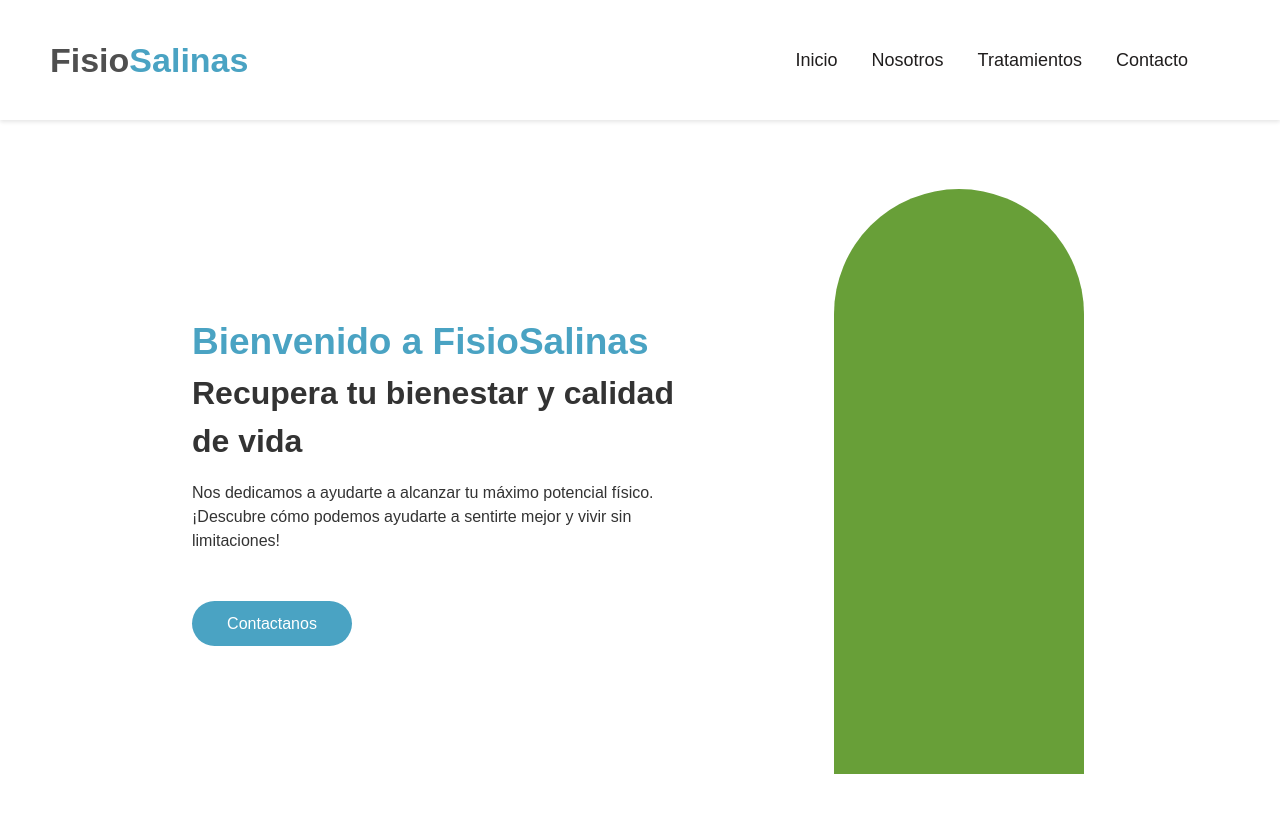
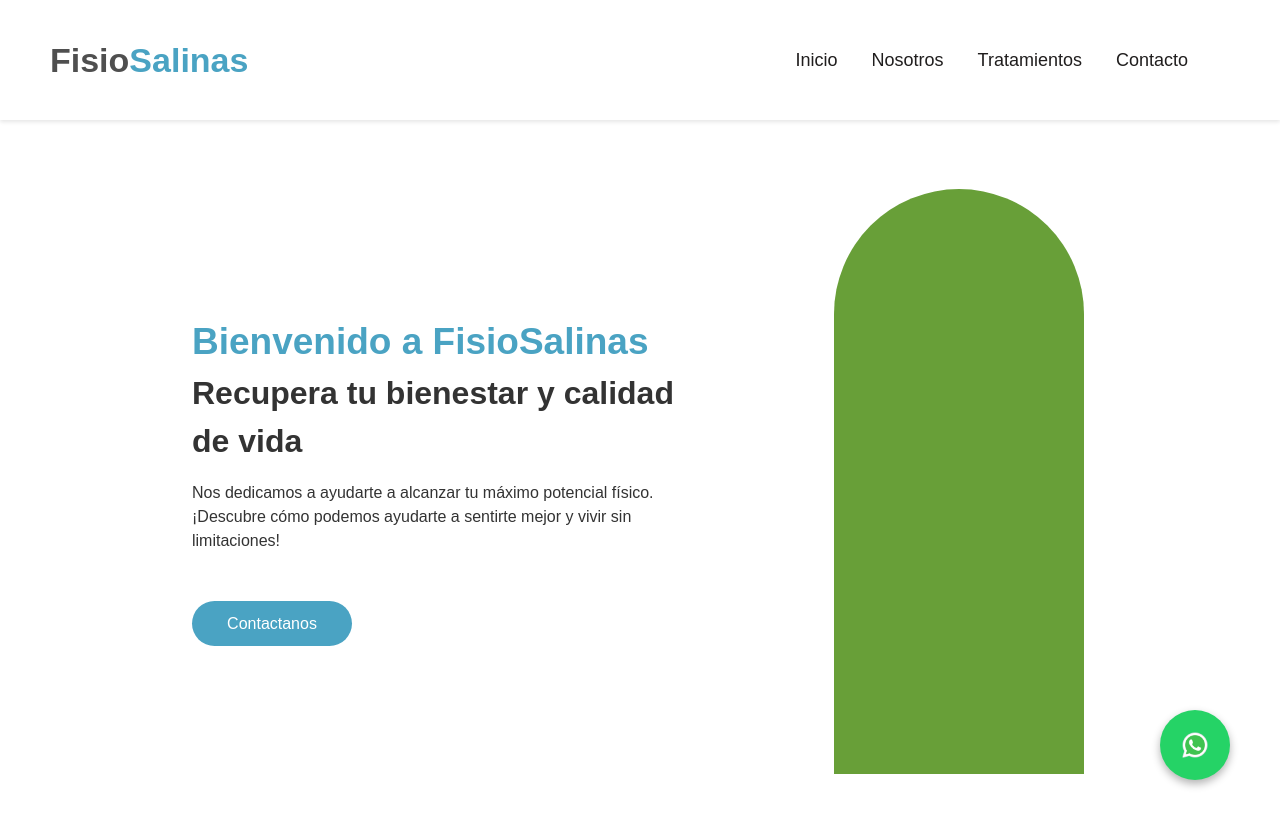
Before and after one commit to urielcamp/FisioSalinas-project, a React (Vite) app: page / in a window 1280 px wide. Shown: the top 826 px of the page. Built offline with nearby package versions, Linux system fonts and the light colour scheme.

Commit message:
implemente el boton de wpp, creeun componente llamado WhatsAppButton que es el boton, luego los estilos y agregue la foto a la carpeta img, el boton ya es funcional, falta agregarle los datos reales

```diff
--- a/src/App.jsx
+++ b/src/App.jsx
@@ -13,11 +13,13 @@ import Hero from './components/Hero.jsx'
 import Info from './components/Info.jsx'
 import Inf from './components/Inf.jsx'
 import Clinics from './components/Clinics.jsx'
+import WhatsAppButton from './components/WhatsAppButton.jsx'
 
 const App = () => {
   return (
     <>
       <Header/>
+      <WhatsAppButton/>
       <Hero/>
       <Info/>
       <About/>
--- /dev/null
+++ b/src/components/WhatsAppButton.jsx
@@ -0,0 +1,23 @@
+import React from 'react'
+
+const WhatsAppButton = () => {
+    const phoneNumber = "59894734954";
+    const message = "Hola, quisiera reservar una sesión de fisioterapia";
+
+return (
+        <a
+        href={`https://wa.me/${phoneNumber}?text=${encodeURIComponent(message)}`}
+        target="_blank"
+        rel="noopener noreferrer"
+        className="whatsapp-button"
+        aria-label="Contactar por WhatsApp"
+        >
+        <img
+            src="/img/wapp.png"
+            alt="WhatsApp"
+        />
+        </a>
+    );
+};
+
+export default WhatsAppButton;
--- /dev/null
+++ b/src/style/_whatsappbutton.scss
@@ -0,0 +1,35 @@
+.whatsapp-button {
+    position: fixed;
+    bottom: 20px;
+    right: 50px;
+    width: 70px;
+    height: 70px;
+    background-color: #25d366;
+    border-radius: 50%;
+    display: flex;
+    justify-content: center;
+    align-items: center;
+    box-shadow: 0 4px 8px rgba(0,0,0,0.3);
+    z-index: 1000;
+    transition: transform 0.3s ease, box-shadow 0.3s ease;
+
+    &:hover {
+        transform: scale(1.1);
+        box-shadow: 0 6px 12px rgba(0,0,0,0.4);
+    }
+
+    img {
+        width: 30px;
+        height: 30px;
+    }
+
+    @media (max-width: 768px) {
+        width: 60px;
+        height: 60px;
+
+        img {
+        width: 25px;
+        height: 25px;
+        }
+    }
+}
--- a/src/style/style.scss
+++ b/src/style/style.scss
@@ -8,3 +8,4 @@
 @import 'info';
 @import 'proceeds';
 @import 'clinics';
+@import 'whatsappbutton';
--- a/src/style/style/style.css
+++ b/src/style/style/style.css
@@ -766,4 +766,38 @@ nav .ul-navbar .li-navbar a:hover {
   .clinics .clinic__overlay p {
     font-size: 0.75rem;
   }
+}
+
+.whatsapp-button {
+  position: fixed;
+  bottom: 20px;
+  right: 50px;
+  width: 70px;
+  height: 70px;
+  background-color: #25d366;
+  border-radius: 50%;
+  display: flex;
+  justify-content: center;
+  align-items: center;
+  box-shadow: 0 4px 8px rgba(0, 0, 0, 0.3);
+  z-index: 1000;
+  transition: transform 0.3s ease, box-shadow 0.3s ease;
+}
+.whatsapp-button:hover {
+  transform: scale(1.1);
+  box-shadow: 0 6px 12px rgba(0, 0, 0, 0.4);
+}
+.whatsapp-button img {
+  width: 30px;
+  height: 30px;
+}
+@media (max-width: 768px) {
+  .whatsapp-button {
+    width: 60px;
+    height: 60px;
+  }
+  .whatsapp-button img {
+    width: 25px;
+    height: 25px;
+  }
 }/*# sourceMappingURL=style.css.map */
```
Also changed, not shown: public/img/wapp.png (added), 1 other file (tests, documents, lock files or other folders).
